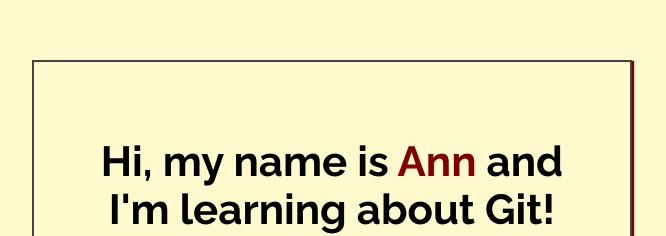
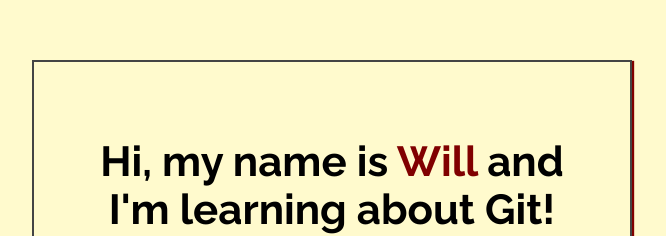
Before and after one commit to wgolivares/Website-design-for-Seasons-Lawn-Care, a plain HTML site: page index.html in a window 1280 px wide. Shown: the part 188-424 px from the top of the page, without its empty margins (308-974 px from the left). Drawn offline with Linux system fonts and the light colour scheme.

Commit message:
Added name to index.html

```diff
--- a/index.html
+++ b/index.html
@@ -14,7 +14,7 @@
 <body>
 
     <div class="greeting">
-        <h1>Hi, my name is <span class="highlight">Ann</span> and I'm learning about Git! </h1>
+        <h1>Hi, my name is <span class="highlight">Will</span> and I'm learning about Git! </h1>
 
         <p>Yay! Git is the best!</p>
     </div>
```
